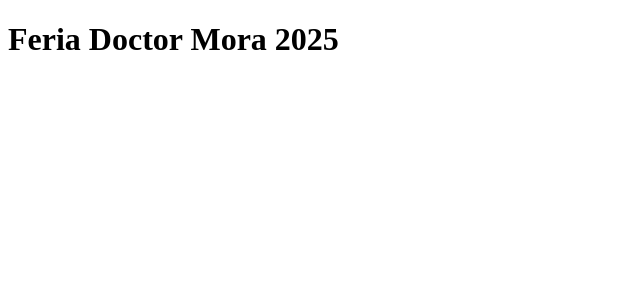
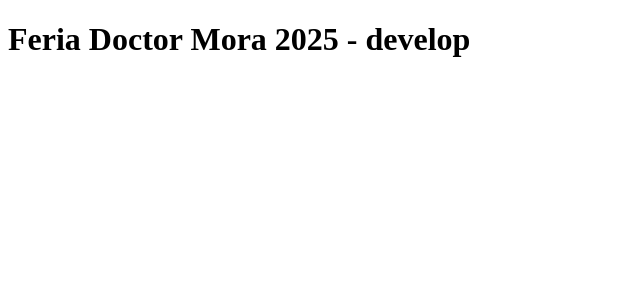
Before and after one commit to cesarpgasuz/feria-doctor-mora, a Next.js app: page / in a window 1280 px wide. Shown: the top 300 px of the page, without its empty margins (0-640 px from the left). Built offline with nearby package versions, Linux system fonts and the light colour scheme.

Commit message:
Update page.jsx

```diff
--- a/app/page.jsx
+++ b/app/page.jsx
@@ -4,7 +4,7 @@ export default function Home() {
   return (
 
     <div className="max-w-5xl mx-auto">
-      <h1>Feria Doctor Mora 2025</h1>
+      <h1>Feria Doctor Mora 2025 - develop</h1>
     </div>
 
   );
```
